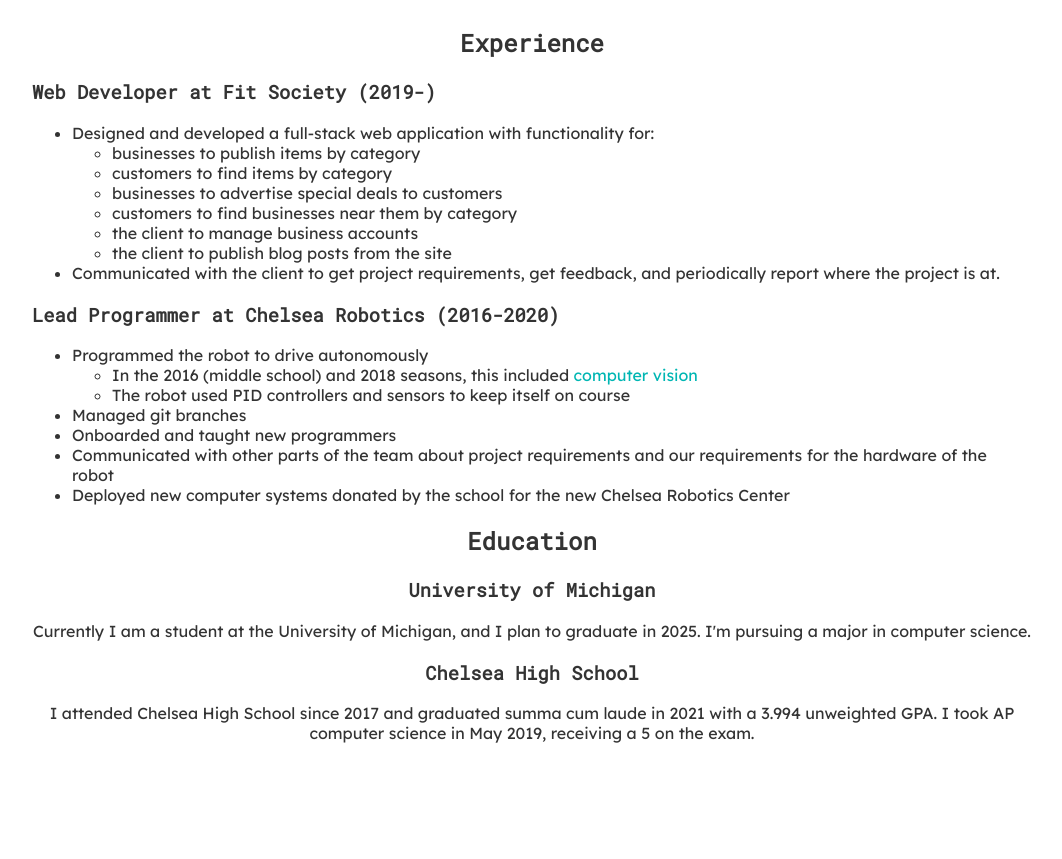
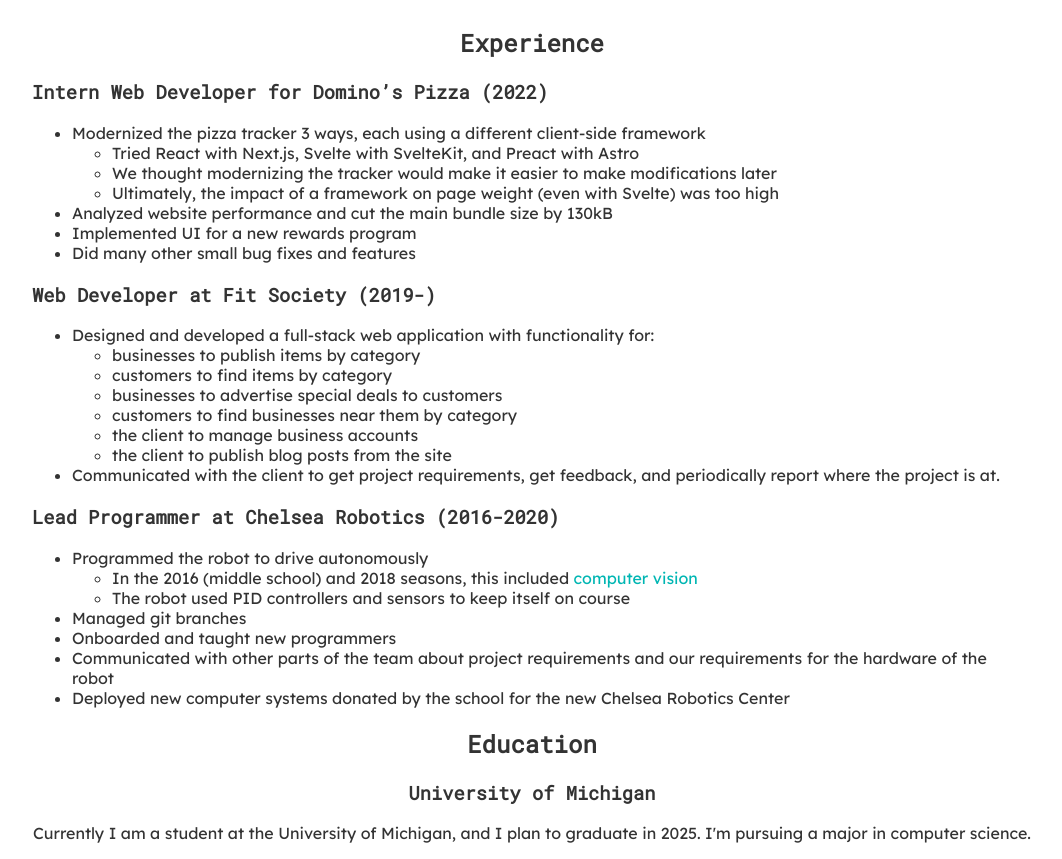
Before and after one commit to RobbieGM/RobbieGM.github.io, a plain HTML site: page index.html in a window 1280 px wide. Shown: the part 1961-2820 px from the top of the page, without its empty margins (108-1170 px from the left). Before the commit the page ends 2730 px from the top, so only its background shows below. Drawn offline with Linux system fonts and the light colour scheme.

Commit message:
Add Domino's work experience

```diff
--- a/index.html
+++ b/index.html
@@ -303,6 +303,34 @@
       <div id="experience">
         <h2>Experience</h2>
         <div>
+          <h3>Intern Web Developer for Domino&rsquo;s Pizza (2022)</h3>
+          <ul>
+            <li>
+              Modernized the pizza tracker 3 ways, each using a different
+              client-side framework
+              <ul>
+                <li>
+                  Tried React with Next.js, Svelte with SvelteKit, and Preact
+                  with Astro
+                </li>
+                <li>
+                  We thought modernizing the tracker would make it easier to
+                  make modifications later
+                </li>
+                <li>
+                  Ultimately, the impact of a framework on page weight (even
+                  with Svelte) was too high
+                </li>
+              </ul>
+            </li>
+            <li>
+              Analyzed website performance and cut the main bundle size by 130kB
+            </li>
+            <li>Implemented UI for a new rewards program</li>
+            <li>Did many other small bug fixes and features</li>
+          </ul>
+        </div>
+        <div>
           <h3>Web Developer at Fit Society (2019-)</h3>
           <ul>
             <li>
```
